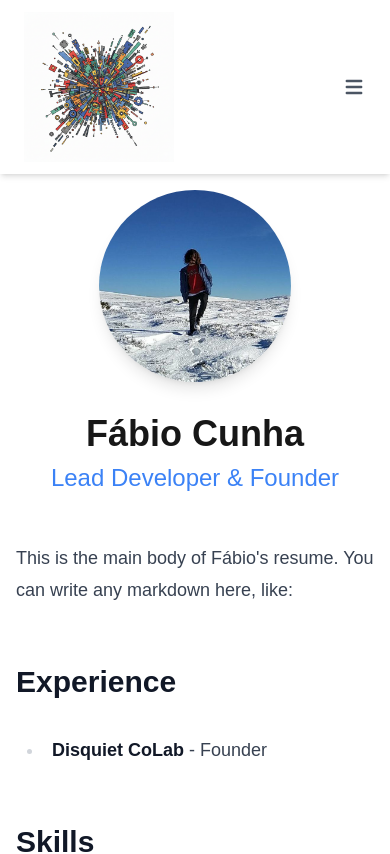
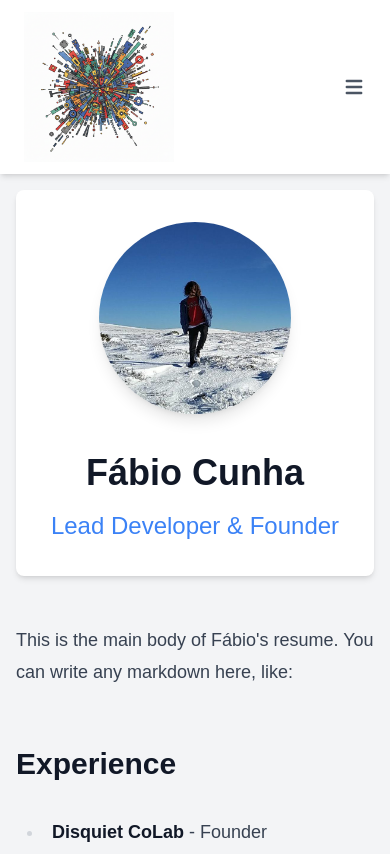
Before and after one commit to fabiorafaelcoutada/disquiet-colab-homepage, a Next.js app: page /team/fabio-cunha in a window 390 px wide. Shown: the top 854 px of the page. Built offline with nearby package versions, Linux system fonts and the light colour scheme.

Commit message:
Migrate single team member page to CSS Modules for improved style isolation and responsiveness.

```diff
--- /dev/null
+++ b/src/app/team/[slug]/page.module.css
@@ -0,0 +1,102 @@
+/* Styles ONLY for the single team member page */
+
+.pageContainer {
+    flex-grow: 1; /* Keep footer down */
+    display: flex;
+    flex-direction: column;
+    align-items: center;
+
+    /* --- GREY SCHEME --- */
+    background-color: #f3f4f6; /* Light grey background */
+    padding: 1rem 1rem 3rem 1rem; /* Adjust padding as needed */
+}
+
+/* Specific styles for dark mode if needed */
+@media (prefers-color-scheme: dark) {
+    .pageContainer {
+        background-color: #1f2937; /* Darker grey background */
+    }
+}
+
+
+.contentWrapper {
+    max-width: 896px; /* max-w-4xl */
+    width: 100%;
+}
+
+.memberHeader {
+    display: flex;
+    flex-direction: column; /* Stack image and text on mobile */
+    align-items: center;
+    gap: 2rem; /* space-x-8 */
+    margin-bottom: 3rem; /* mb-12 */
+    padding: 2rem;
+    background-color: #ffffff; /* White card for header */
+    border-radius: 0.5rem; /* rounded-lg */
+    box-shadow: 0 4px 6px -1px rgb(0 0 0 / 0.1), 0 2px 4px -2px rgb(0 0 0 / 0.1); /* shadow-lg */
+}
+
+@media (prefers-color-scheme: dark) {
+    .memberHeader {
+        background-color: #374151; /* Dark grey card */
+    }
+}
+
+/* Apply tablet+ styles */
+@media (min-width: 768px) {
+    .pageContainer {
+        padding: 3rem 1rem;
+    }
+    .memberHeader {
+        flex-direction: row; /* Side-by-side layout on larger screens */
+        text-align: left;
+    }
+}
+
+.avatar {
+    position: relative;
+    width: 12rem; /* w-48 */
+    height: 12rem; /* h-48 */
+    border-radius: 9999px; /* rounded-full */
+    overflow: hidden;
+    box-shadow: 0 10px 15px -3px rgb(0 0 0 / 0.1), 0 4px 6px -4px rgb(0 0 0 / 0.1); /* shadow-lg */
+    flex-shrink: 0; /* Prevent image from shrinking */
+}
+
+.memberName {
+    font-size: 2.25rem; /* text-4xl */
+    font-weight: 700; /* font-bold */
+    color: #111827; /* Tailwind gray-900 */
+}
+@media (prefers-color-scheme: dark) {
+    .memberName {
+        color: #f9fafb; /* Tailwind gray-50 */
+    }
+}
+
+
+.memberPosition {
+    font-size: 1.5rem; /* text-2xl */
+    color: #3b82f6; /* Tailwind blue-500 */
+    margin-top: 0.5rem; /* mt-2 */
+}
+@media (prefers-color-scheme: dark) {
+    .memberPosition {
+        color: #60a5fa; /* Tailwind blue-400 */
+    }
+}
+
+/* Styles for the main markdown content area */
+.resumeContent {
+    /* Inherit prose styles, but maybe add a background card */
+    background-color: #ffffff;
+    padding: 2rem;
+    border-radius: 0.5rem;
+    box-shadow: 0 4px 6px -1px rgb(0 0 0 / 0.1), 0 2px 4px -2px rgb(0 0 0 / 0.1);
+}
+
+@media (prefers-color-scheme: dark) {
+    .resumeContent {
+        background-color: #374151; /* Dark grey card */
+    }
+}
--- a/src/app/team/[slug]/page.tsx
+++ b/src/app/team/[slug]/page.tsx
@@ -1,29 +1,26 @@
 import { getMarkdownContent } from '@/lib/markdown';
 import Image from 'next/image';
+import styles from './page.module.css'; // 1. Import the CSS Module
 
-// This tells TypeScript what kind of 'params' to expect
 type Props = {
     params: { slug: string }
 };
 
-// The component is async so we can 'await' our data
 export default async function TeamMemberPage({ params }: Props) {
-    // 1. Get the slug (e.g., "fabio") from the URL
     const { slug } = params;
-
-    // 2. Fetch the data for this specific member
-    //    This will read 'src/content/team/[slug].md'
     const { data, contentHtml } = await getMarkdownContent(`team/${slug}`);
 
     return (
-        // 'flex-grow' keeps the footer at the bottom
-        <div className="flex-grow flex flex-col items-center p-4 md:p-12">
-            <div className="max-w-4xl w-full">
+        // 2. Apply the main container style from the CSS module
+        <div className={styles.pageContainer}>
+            {/* 3. Apply the content wrapper style */}
+            <div className={styles.contentWrapper}>
 
                 {/* === MEMBER HEADER === */}
-                {/* We use the frontmatter 'data' here */}
-                <div className="flex flex-col md:flex-row items-center gap-8 mb-12">
-                    <div className="relative w-48 h-48 rounded-full overflow-hidden shadow-lg">
+                {/* 4. Apply header card styles */}
+                <div className={styles.memberHeader}>
+                    {/* 5. Apply avatar styles */}
+                    <div className={styles.avatar}>
                         <Image
                             src={data.image}
                             alt={`${data.firstName} ${data.lastName}`}
@@ -31,22 +28,28 @@ export default async function TeamMemberPage({ params }: Props) {
                             style={{ objectFit: 'cover' }}
                         />
                     </div>
+                    {/* Keep text alignment utilities if needed */}
                     <div className="text-center md:text-left">
-                        <h1 className="text-4xl font-bold dark:text-white">
+                        {/* 6. Apply name styles */}
+                        <h1 className={styles.memberName}>
                             {data.firstName} {data.lastName}
                         </h1>
-                        <p className="text-2xl text-blue-500 dark:text-blue-400 mt-2">
+                        {/* 7. Apply position styles */}
+                        <p className={styles.memberPosition}>
                             {data.position}
                         </p>
                     </div>
                 </div>
 
                 {/* === MEMBER'S RESUME CONTENT === */}
-                {/* We use 'prose' to style the markdown body */}
-                <div
-                    className="prose prose-lg dark:prose-invert max-w-none"
-                    dangerouslySetInnerHTML={{ __html: contentHtml }}
-                />
+                {/* 8. Wrap the prose content in the styled container */}
+                <div className={styles.resumeContentContainer}>
+                    {/* Keep prose classes for markdown styling */}
+                    <div
+                        className="prose prose-lg dark:prose-invert max-w-none"
+                        dangerouslySetInnerHTML={{ __html: contentHtml }}
+                    />
+                </div>
 
             </div>
         </div>
```
